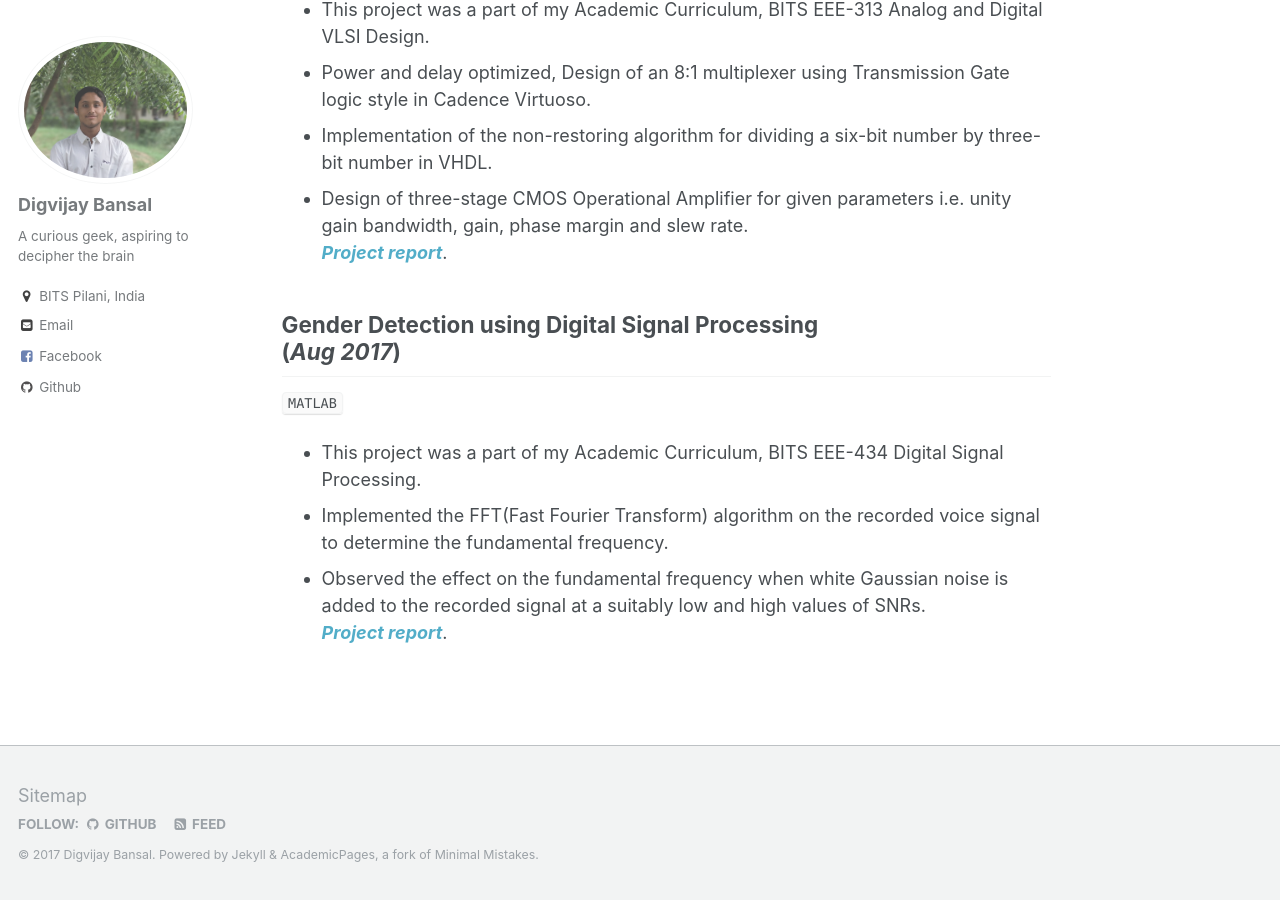
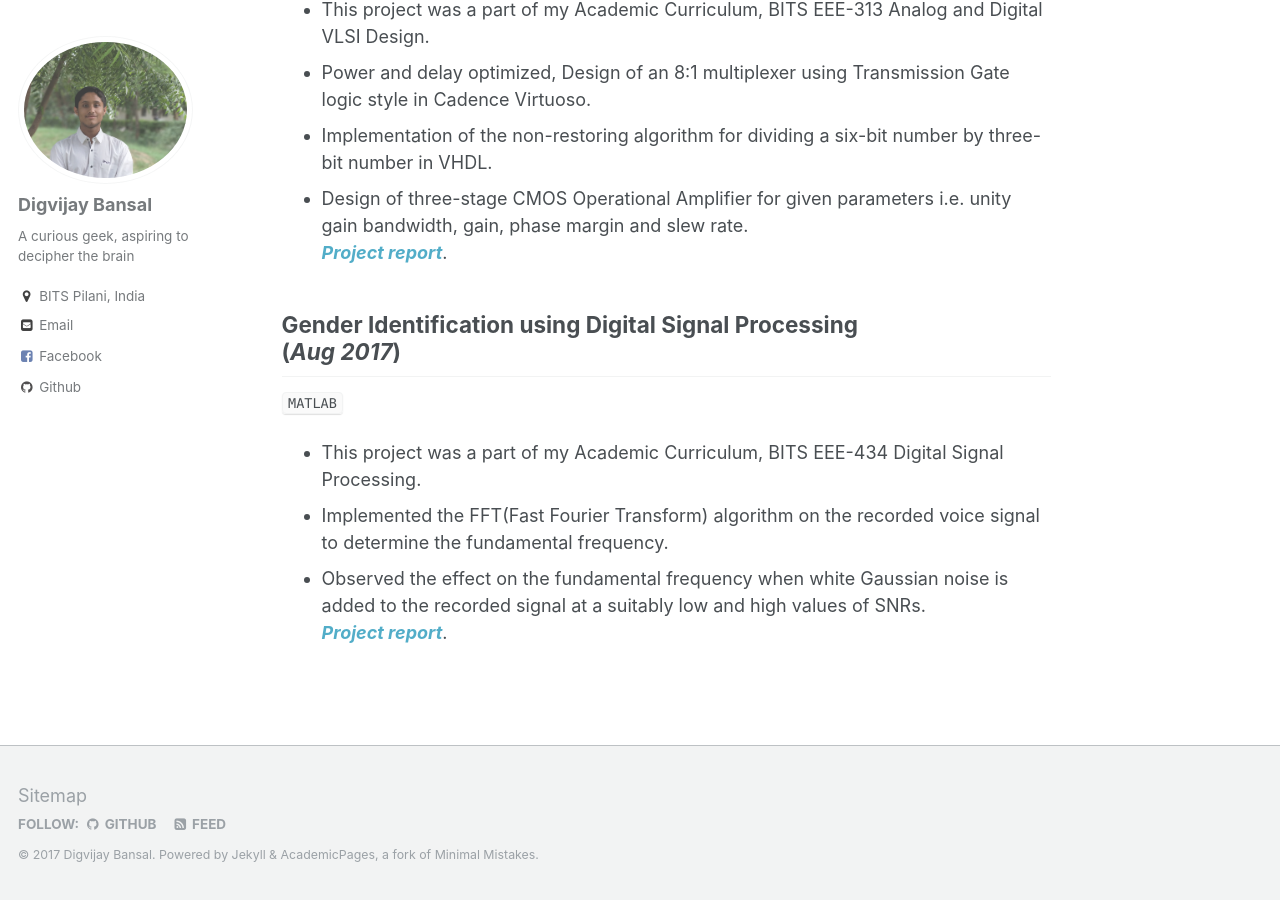
Before and after one commit to digvijay-bansal/digvijay-bansal.github.io, a Jekyll site: the page built from _pages/projects.md, in a window 1280 px wide and 900 px high, scrolled down 1024 px. Built offline with Jekyll 4.4.1, drawn with Linux system fonts in a browser that asks for light colours.

Commit message:
Update projects.md

```diff
--- a/_pages/projects.md
+++ b/_pages/projects.md
@@ -28,7 +28,7 @@ Guide: [**Prof. Dr. Anu Gupta, BITS Pilani**](http://universe.bits-pilani.ac.in/
 + Design of three-stage CMOS Operational Amplifier for given parameters i.e. unity gain bandwidth, gain, phase margin and slew rate.<br>
 [**_Project report_**](https://github.com/digvijay-bansal/ADVD-Project/blob/master/ADVD%20Digital%20Assignment.pdf).
 
-## Gender Detection using Digital Signal Processing<br>(_Aug 2017_)
+## Gender Identification using Digital Signal Processing<br>(_Aug 2017_)
 `MATLAB`<br>
 + This project was a part of my Academic Curriculum, BITS EEE-434 Digital Signal Processing.
 + Implemented the FFT(Fast Fourier Transform) algorithm on the recorded voice signal to determine the fundamental frequency.
```
